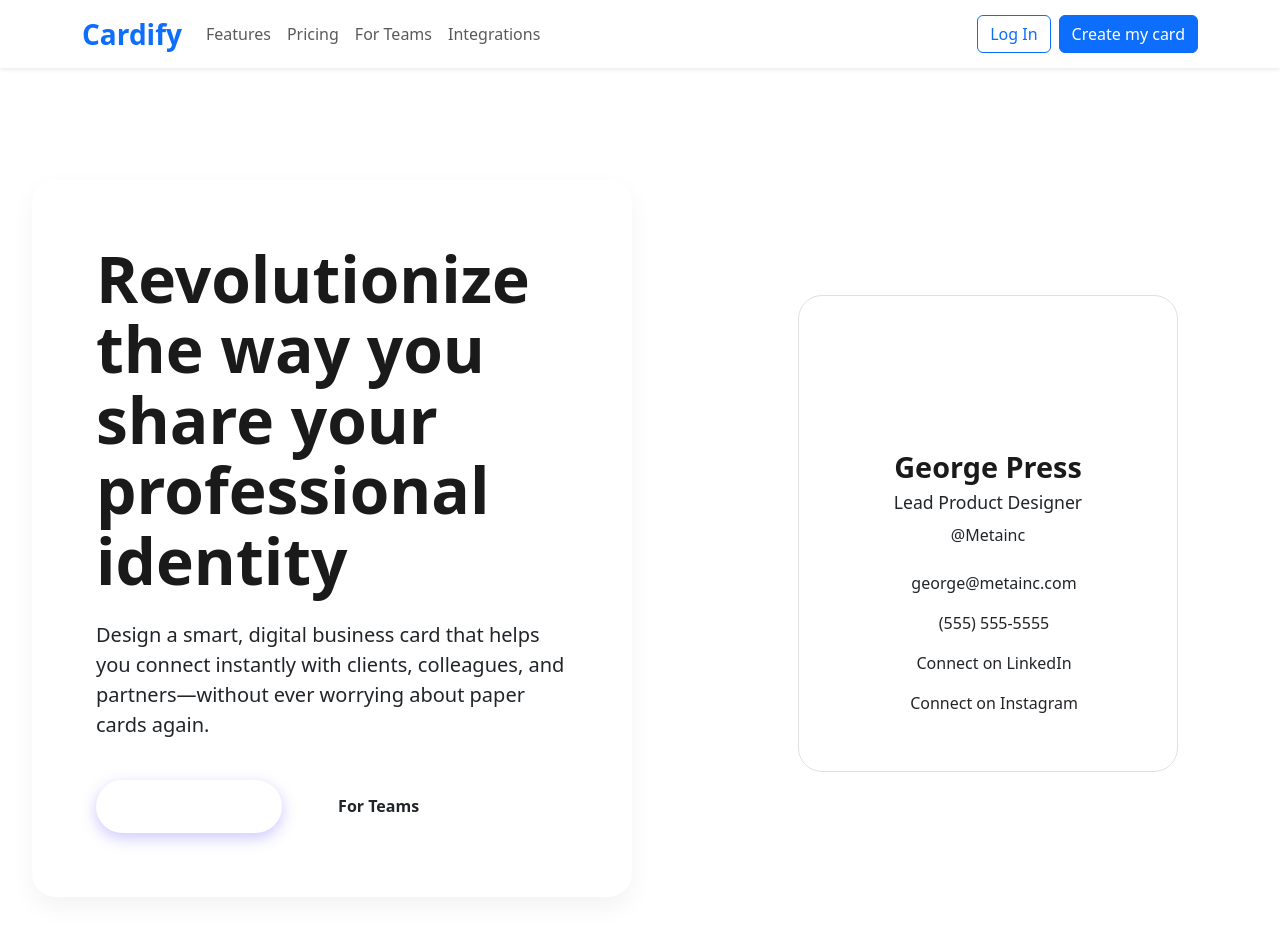
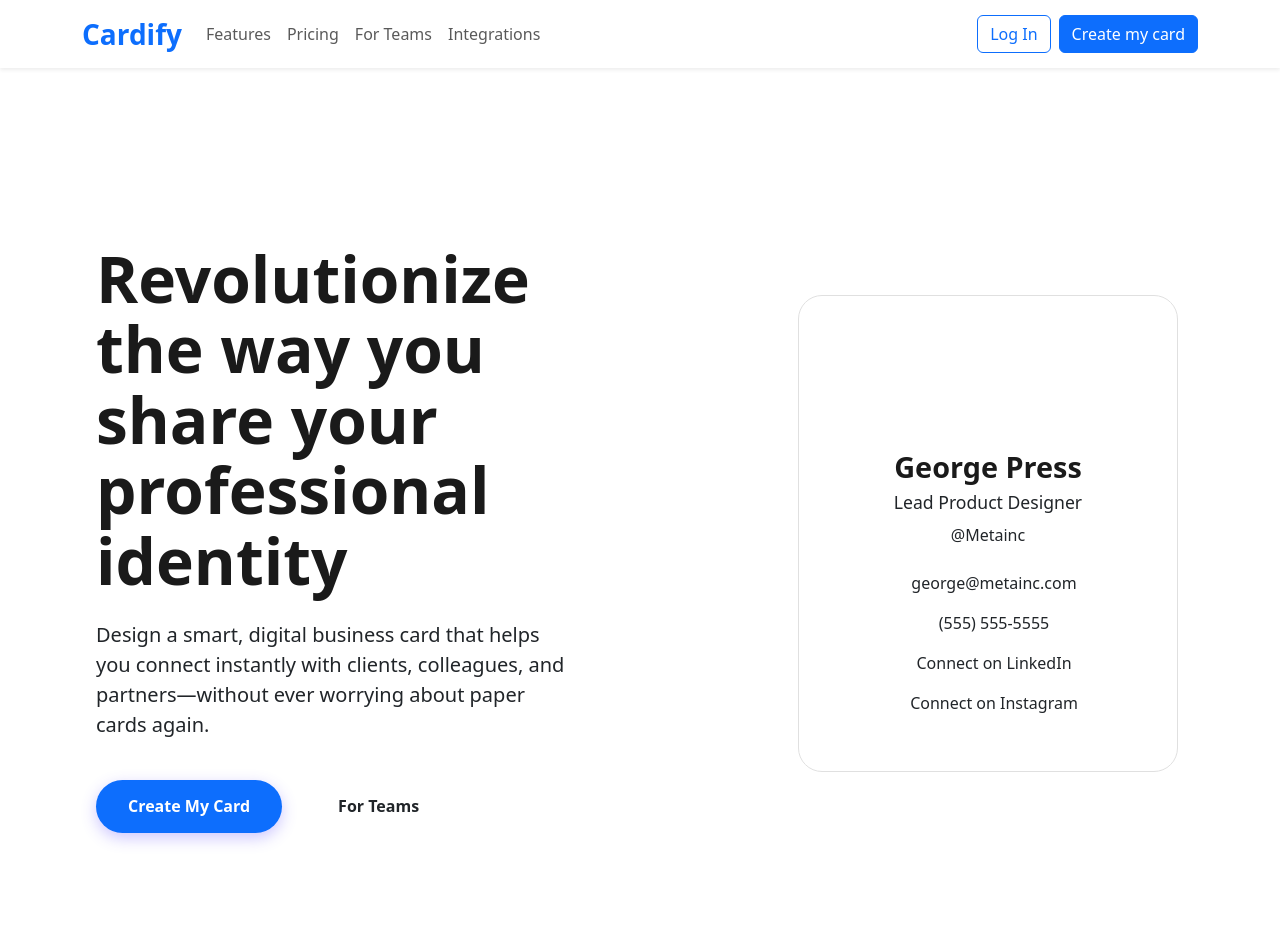
Before and after one commit to triilok10/triilok10-QRCodeAngular, an Angular app: page / in a window 1280 px wide. Shown: the top 952 px of the page. Built offline with nearby package versions, Linux system fonts and the light colour scheme.

Commit message:
Update the CSS for this

```diff
--- a/src/app/Components/home/home.css
+++ b/src/app/Components/home/home.css
@@ -45,8 +45,6 @@ body {
     max-width: 600px;
     padding: 3rem 2rem; /* Adjusted padding for a cleaner look */
     background: var(--light-violet-bg); /* Solid light violet background */
-    border-radius: 1.5rem; /* Slightly larger border-radius */
-    box-shadow: 0 10px 25px rgba(0, 0, 0, 0.05); /* Soft shadow for the content box */
 }
 
 @media (min-width: 992px) {
@@ -101,7 +99,6 @@ body {
 }
 
 .btn-primary {
-    background-color: var(--primary-blue);
     color: #fff;
     border: 1px solid var(--primary-blue);
     box-shadow: 0 5px 15px rgba(91, 68, 255, 0.3);
```
